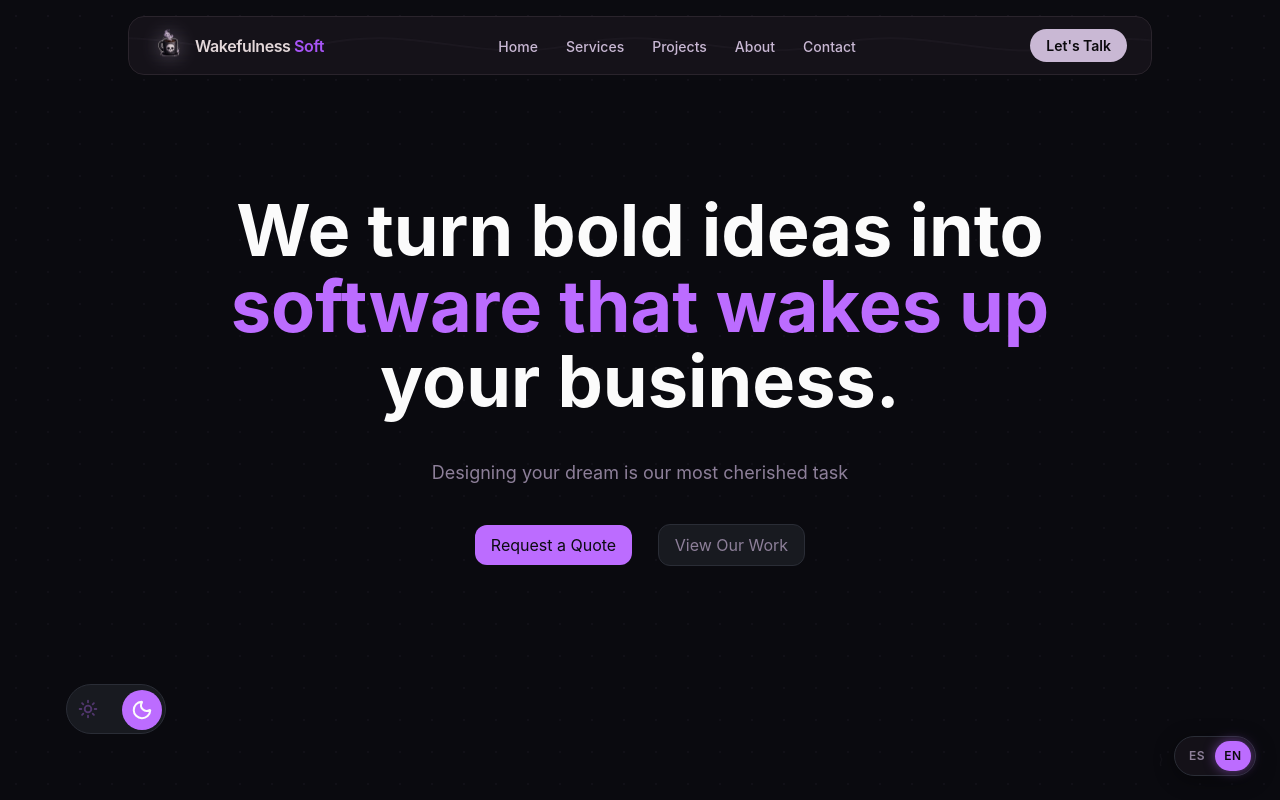
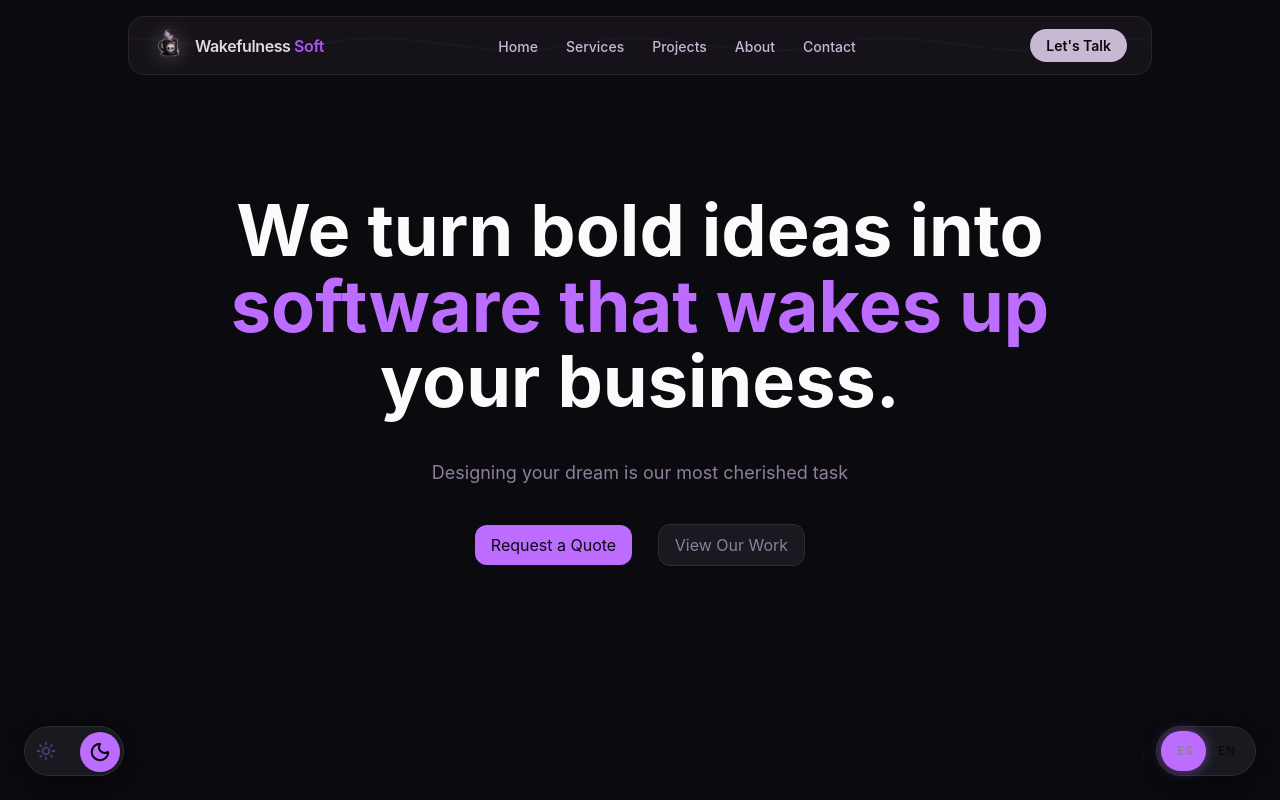
Before and after one commit to wakefulness-soft/wakefulnessSoft, a React (Vite) app: page / in a window 1280 px wide. Shown: the top 800 px of the page. Built offline with nearby package versions, Linux system fonts and the light colour scheme.

Commit message:
Corrections in language switch
- Move language switch to components/ui directory
- Update imports
- Change language switch behavior and style

```diff
--- a/src/App.tsx
+++ b/src/App.tsx
@@ -1,6 +1,6 @@
 import Navbar from './components/Navbar/Navbar.tsx'
 import Footer from './components/Footer/Footer.tsx'
-import LanguageSwitcher from "./components/LanguageSwitcher/LanguageSwitcher";
+import LanguageSwitcher from "./components/ui/LanguageSwitcher/LanguageSwitcher";
 import { HomePage } from './pages/Home/HomePage'
 import { ThemeSwitcher } from './components/ui/ThemeSwitcher/ThemeSwitcher.tsx'
 import { ThemeContextProvider } from './context/ThemeContext.tsx'
--- a/src/components/LanguageSwitcher/LanguageSwitcher.module.css
+++ b/src/components/ui/LanguageSwitcher/LanguageSwitcher.module.css
@@ -29,9 +29,14 @@
 }
 
 .track {
+  /* width: 100px;
+  height: 50px; */
+  width: 50px;
+  aspect-ratio: 1;
   position: relative;
   display: flex;
-  background: rgba(24, 21, 28, 0.75);
+  justify-content: space-evenly;
+  background: var(--color-secondary);
   border: 1px solid var(--color-border, #2a242c);
   border-radius: 999px;
   padding: 4px;
@@ -43,33 +48,78 @@
   position: absolute;
   top: 4px;
   left: 4px;
-  width: calc(50% - 4px);
-  height: calc(100% - 8px);
-  background: var(--color-prymary, #BC6CFF);
+  width: 40px;
+  height: 40px;
+  background: var(--color-primary, #BC6CFF);
   border-radius: 999px;
-  transition: transform 0.3s ease;
+  /* transition: transform 0.3s ease; */
   box-shadow: 0 0 12px rgba(188, 108, 255, 0.5);
 }
 
 .option {
   position: relative;
   z-index: 1;
-  width: 36px;
+  width: 35px;
   padding: 6px 0;
   background: transparent;
   border: none;
   font-size: 12px;
   font-weight: 600;
   letter-spacing: 0.04em;
-  color: var(--color-muted, #8d7f99);
+  color: var(--color-void, #8d7f99);
   cursor: pointer;
   transition: color 0.3s ease;
 }
 
 .option.active {
   color: var(--color-void, #0b0a0d);
+  display: none;
 }
 
 .option:hover:not(.active) {
   color: var(--color-bone, #e3d7d9);
 }
+
+/* sm */
+@media (width >= 40rem) {
+
+}
+
+/* md */
+@media (width >= 48rem) {
+  .track {
+    width: 100px;
+    height: 50px;
+  }
+
+  .indicator {
+    width: calc(50% - 4px);
+    height: calc(100% - 8px);
+  }
+
+  .option {
+    color: var(--color-muted, #8d7f99);
+  }
+
+ .option.active {
+    display: block;
+  }
+
+  .indicator.is-es {
+    --translate-val: 0%;
+  }
+
+  .indicator.is-default {
+    --translate-val: 100%;
+  }
+
+  .indicator {
+    transition: transform 0.3s ease;
+    transform: translateX(var(--translate-val));
+  }
+}
+
+/* lg */
+@media (width >= 64rem) {
+
+}
--- a/src/components/LanguageSwitcher/LanguageSwitcher.tsx
+++ b/src/components/ui/LanguageSwitcher/LanguageSwitcher.tsx
@@ -34,10 +34,7 @@ export default function LanguageSwitcher() {
 
       <div className={styles.track}>
         <span
-          className={styles.indicator}
-          style={{
-            transform: current === "es" ? "translateX(0%)" : "translateX(100%)",
-          }}
+          className={`${styles.indicator} ${current === "es" ? styles["is-es"] : styles["is-default"]}`}
         />
         {LANGS.map((lang) => (
           <button
--- a/src/components/ui/ThemeSwitcher/ThemeSwitcher.module.css
+++ b/src/components/ui/ThemeSwitcher/ThemeSwitcher.module.css
@@ -1,7 +1,7 @@
 .foatingComponent {
     position: fixed;
-    bottom: 1rem;
-    left: 1rem;
+    bottom: 24px;
+    left: 24px;
     z-index: 1000;
 }
 
@@ -14,7 +14,6 @@
     width: 50px;
     aspect-ratio: 1;
 
-    margin: 15px;
     padding: 5px;
 
     box-sizing: border-box;
@@ -22,6 +21,7 @@
     background-color: var(--color-secondary);
     border: 1px solid var(--color-border);
     border-radius: 50px;
+    box-shadow: 0 4px 20px rgba(0, 0, 0, 0.4);
 
     transition:
         background-color 0.25s ease,
@@ -62,8 +62,16 @@
     color: var(--color-primary);
 }
 
+.sunIcon:hover {
+    color: var(--color-bone);
+}
+
 .moonIcon {
     color: var(--color-muted);
+}
+
+.moonIcon:hover {
+    color: var(--color-bone);
 }
 
 /* =========================
@@ -103,7 +111,7 @@
     width: 22px;
     height: 22px;
 
-    color: var(--color-snow);
+    color: var(--color-void);
 
     stroke-width: 2.2;
 
@@ -122,8 +130,6 @@
     .toggle {
         width: 100px;
         height: 50px;
-
-        margin: 50px;
     }
 
     .trackIcons {
```
